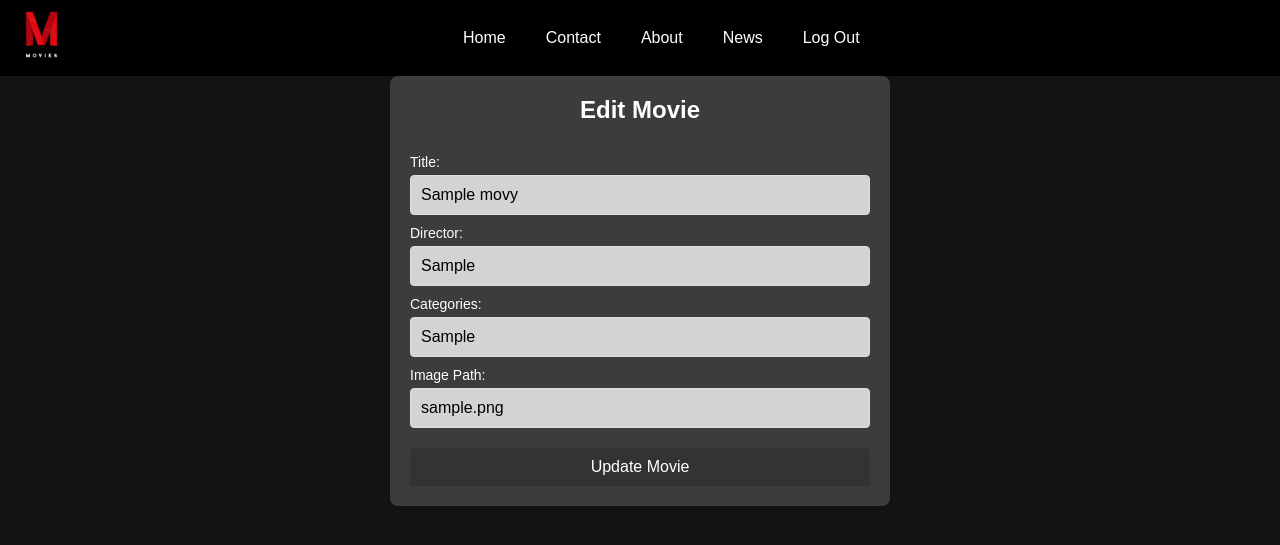
After one commit to MertBoza/Movie-Archive, a PHP site: page /editMovie.php?id=1 in a window 1280 px wide. The commit adds this page. Shown: the top 545 px of the page. Run offline with PHP 8.4, Linux system fonts and the light colour scheme; the visitor is signed in with stand-in values (Sample User, id 1); tables that the repository leaves empty or names only in its code hold one stand-in row (values such as "Sample post").

Commit message:
Added edit and delete functions for the Admin role

```diff
--- a/assets/script.js
+++ b/assets/script.js
@@ -145,7 +145,6 @@ document.addEventListener('DOMContentLoaded', function() {
         });
     }
 
-    // Slider functionality
     let currentIndex = 0;
 
     function moveSlide(direction) {
@@ -172,4 +171,5 @@ document.addEventListener('DOMContentLoaded', function() {
     nextButton.addEventListener('click', function() {
         moveSlide(1);
     });
+
 });
--- a/assets/style.css
+++ b/assets/style.css
@@ -498,3 +498,104 @@ button.prev {
 button.next {
   right: 10px;
 }
+
+.delete-button {
+  background-color: red;
+  color: white;
+  border: none;
+  padding: 5px 10px;
+  font-size: 12px;
+  cursor: pointer;
+  margin-top: 10px; /* Adds space between the buttons */
+}
+
+.delete-button:hover {
+  background-color: darkred;
+}
+
+.edit-container {
+  width: 100%;
+  max-width: 500px;
+  padding: 20px;
+  background-color: #3c3c3c;
+  border-radius: 8px;
+  box-shadow: 0 4px 10px rgba(0, 0, 0, 0.1);
+  text-align: center;
+  margin: 0 auto;
+}
+
+.edit-title {
+  margin-bottom: 20px;
+  color: #ffffff;
+}
+
+.edit-form {
+  display: flex;
+  flex-direction: column;
+}
+
+.edit-label {
+  margin-top: 10px;
+  font-size: 14px;
+  color: #ffffff;
+  text-align: left;
+}
+
+.edit-input,
+.edit-textarea {
+  margin-top: 5px;
+  padding: 10px;
+  font-size: 16px;
+  border: 1px solid #ddd;
+  border-radius: 4px;
+  width: 100%;
+  background-color: lightgray;
+}
+
+.edit-input:focus, .edit-textarea:focus {
+  border-color: #333;
+  outline: none;
+}
+
+.edit-button {
+  margin-top: 20px;
+  padding: 10px;
+  font-size: 16px;
+  background-color: #333;
+  color: #fff;
+  border: none;
+  border-radius: 4px;
+  cursor: pointer;
+  transition: background-color 0.3s;
+}
+
+.edit-button:hover {
+  background-color: #555;
+}
+
+.message {
+  color: green;
+  margin-top: 18px;
+}
+
+.error-message {
+  color: red;
+  font-size: 12px;
+  margin-top: 5px;
+}
+
+.back-button {
+  margin-top: 10px;
+  padding: 10px;
+  font-size: 16px;
+  background-color: #555;
+  color: #fff;
+  border: none;
+  border-radius: 4px;
+  cursor: pointer;
+  transition: background-color 0.3s;
+}
+
+.back-button:hover {
+  background-color: #777;
+}
--- a/createMovie.php
+++ b/createMovie.php
@@ -2,6 +2,11 @@
 session_start();
 require_once 'database.php';
 require_once 'Movie.php';
+
+if (!isset($_SESSION['user_id']) || !$_SESSION['is_admin']) {
+    header("Location: login.php");
+    exit();
+}
 
 $message = '';
 
--- /dev/null
+++ b/editMovie.php
@@ -0,0 +1,87 @@
+<?php
+session_start();
+require_once 'database.php';
+require_once 'movie.php';
+
+if (!isset($_SESSION['user_id']) || !$_SESSION['is_admin']) {
+    header("Location: login.php");
+    exit();
+}
+
+$database = new Database();
+$db = $database->getConnection();
+$movie = new Movie($db);
+
+if (isset($_GET['id'])) {
+    $movieId = $_GET['id'];
+    $movieDetails = $movie->getMovieById($movieId);
+
+    if ($_SERVER['REQUEST_METHOD'] == 'POST') {
+        $title = $_POST['title'];
+        $director = $_POST['director'];
+        $categories = $_POST['categories'];
+        $image_path = $_POST['image_path'];
+
+        $movie->update($movieId, $title, $director, $categories, $image_path);
+
+        header("Location: home.php");
+        exit();
+    }
+} else {
+    echo "Movie ID not provided.";
+    exit();
+}
+?>
+
+<!DOCTYPE html>
+<html lang="en">
+<head>
+    <meta charset="UTF-8">
+    <meta name="viewport" content="width=device-width, initial-scale=1.0">
+    <link rel="stylesheet" href="assets/style.css">
+    <title>Edit Movie</title>
+</head>
+<body>
+
+<nav class="navbar">
+    <div class="logo">
+        <a href="home.php">
+            <img class="logo1" src="assets/navLogo.jpg" alt="navLogo">
+        </a>
+    </div>
+    <input type="checkbox" id="menu-toggle">
+    <label for="menu-toggle" class="menu-icon">&#9776;</label>
+    <ul class="nav-links">
+        <li><a href="home.php">Home</a></li>
+        <li><a href="contact.php">Contact</a></li>
+        <li><a href="about.php">About</a></li>
+        <li><a href="news.php">News</a></li>
+
+        <?php if (isset($_SESSION['user_id'])): ?>
+            <li><a href="logout.php">Log Out</a></li>
+        <?php else: ?>
+            <li><a href="login.php">Log In</a></li>
+        <?php endif; ?>
+    </ul>
+</nav>
+
+    <div class="edit-container">
+        <h2 class="edit-title">Edit Movie</h2>
+        <form action="editMovie.php?id=<?php echo $movieId; ?>" method="POST" class="edit-form">
+            <label for="title" class="edit-label">Title:</label>
+            <input type="text" name="title" id="title" value="<?php echo htmlspecialchars($movieDetails['title']); ?>" class="edit-input" required>
+
+            <label for="director" class="edit-label">Director:</label>
+            <input type="text" name="director" id="director" value="<?php echo htmlspecialchars($movieDetails['director']); ?>" class="edit-input" required>
+
+            <label for="categories" class="edit-label">Categories:</label>
+            <input type="text" name="categories" id="categories" value="<?php echo htmlspecialchars($movieDetails['categories']); ?>" class="edit-input" required>
+
+            <label for="image_path" class="edit-label">Image Path:</label>
+            <input type="text" name="image_path" id="image_path" value="<?php echo htmlspecialchars($movieDetails['image_path']); ?>" class="edit-input" required>
+
+            <button type="submit" class="edit-button">Update Movie</button>
+        </form>
+    </div>
+</body>
+</html>
--- a/movie.php
+++ b/movie.php
@@ -24,5 +24,35 @@ class Movie {
         $stmt->execute();
         return $stmt->fetchAll(PDO::FETCH_ASSOC);
     }
+
+    public function delete($movieId) {
+        $query = "DELETE FROM " . $this->table_name . " WHERE id = :id";
+        $stmt = $this->conn->prepare($query);
+        $stmt->bindParam(':id', $movieId);
+        return $stmt->execute();
+    }
+
+    public function getMovieById($movieId) {
+        $query = "SELECT * FROM " . $this->table_name . " WHERE id = :id";
+        $stmt = $this->conn->prepare($query);
+        $stmt->bindParam(':id', $movieId);
+        $stmt->execute();
+        return $stmt->fetch(PDO::FETCH_ASSOC);
+    }
+
+    public function update($movieId, $title, $director, $categories, $image_path) {
+        $query = "UPDATE " . $this->table_name . " SET title = :title, director = :director, categories = :categories, image_path = :image_path WHERE id = :id";
+        $stmt = $this->conn->prepare($query);
+
+        $stmt->bindParam(':title', $title);
+        $stmt->bindParam(':director', $director);
+        $stmt->bindParam(':categories', $categories);
+        $stmt->bindParam(':image_path', $image_path);
+        $stmt->bindParam(':id', $movieId);
+
+        return $stmt->execute();
+    }
+
+
 }
 ?>
```
Also changed, not shown: deleteMovie.php (added, +27 -0 lines), home.php (+15 -3 lines).
